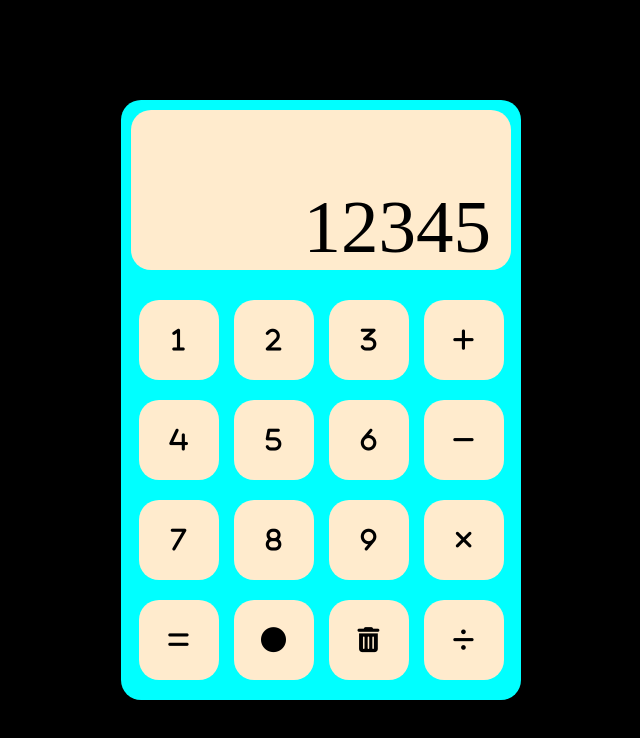
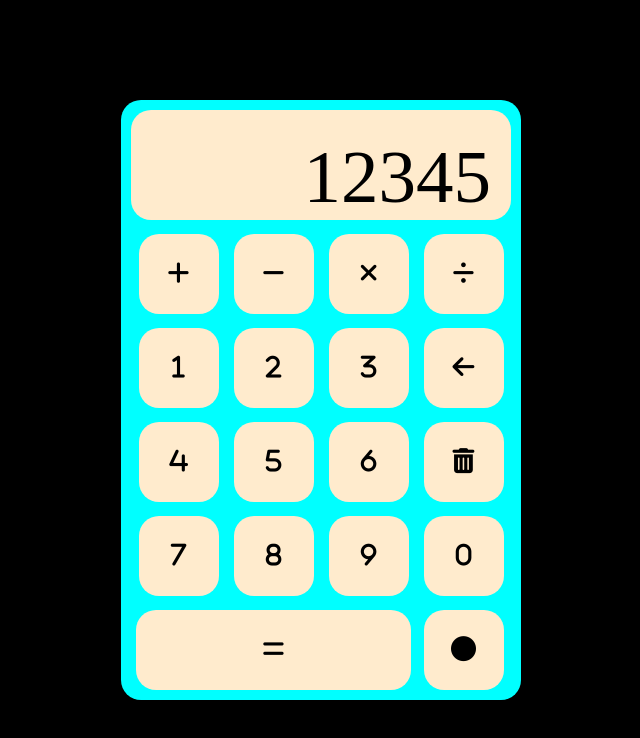
Before and after one commit to Micah-Morris/Calculator, a plain HTML site: page index.html in a window 1280 px wide. Shown: the whole page, without its empty margins (319-959 px from the left). Drawn offline with Linux system fonts and the light colour scheme.

Commit message:
reformat html to include 0 and backspace

```diff
--- a/index.html
+++ b/index.html
@@ -19,53 +19,59 @@
                 </div>
             </div>
             <div class="panel">
+                <div class="button" id="plus">
+                    <i class="fa-solid fa-plus"></i>
+                </div>
+                <div class="button" id="minus">
+                    <i class="fa-solid fa-minus"></i>
+                </div>
+                <div class="button" id="multiply">
+                    <i class="fa-solid fa-multiply"></i>
+                </div>
+                <div class="button" id="divide">
+                    <i class="fa-solid fa-divide"></i>
+                </div>
                 <div class="button" id="1">
                     <i class="fa-solid fa-1"></i>
                 </div>
-                <div class="button 2">
+                <div class="button" id="2">
                     <i class="fa-solid fa-2"></i>
                 </div>
-                <div class="button 3">
+                <div class="button" id="3">
                     <i class="fa-solid fa-3"></i>
                 </div>
-                <div class="button plus">
-                    <i class="fa-solid fa-plus"></i>
+                <div class="button" id="back">
+                    <i class="fa-solid fa-arrow-left"></i>
                 </div>
-                <div class="button 4">
+                <div class="button" id="4">
                     <i class="fa-solid fa-4"></i>
                 </div>
-                <div class="button 5">
+                <div class="button" id="5">
                     <i class="fa-solid fa-5"></i>
                 </div>
-                <div class="button 6">
+                <div class="button" id="6">
                     <i class="fa-solid fa-6"></i>
                 </div>
-                <div class="button minus">
-                    <i class="fa-solid fa-minus"></i>
+                <div class="button" id="clear">
+                    <i class="fa-solid fa-trash-can"></i>
                 </div>
-                <div class="button 7">
+                <div class="button" id="7">
                     <i class="fa-solid fa-7"></i>
                 </div>
-                <div class="button 8">
+                <div class="button" id="8">
                     <i class="fa-solid fa-8"></i>
                 </div>
-                <div class="button 9">
+                <div class="button" id="9">
                     <i class="fa-solid fa-9"></i>
                 </div>
-                <div class="button multiply">
-                    <i class="fa-solid fa-multiply"></i>
+                <div class="button" id="0">
+                    <i class="fa-solid fa-0"></i>
                 </div>
-                <div class="button equals">
+                <div class="button long" id="euqals">
                     <i class="fa-solid fa-equals"></i>
                 </div>
-                <div class="button point">
+                <div class="button" id="decimal">
                     <i class="fa-solid fa-circle"></i>
-                </div>
-                <div class="button clear">
-                    <i class="fa-solid fa-trash-can"></i>
-                </div>
-                <div class="button divide">
-                    <i class="fa-solid fa-divide"></i>
                 </div>
                 </div>
         </div>
--- a/style.css
+++ b/style.css
@@ -22,7 +22,7 @@ html, body{
 
 }
 .display{
-    height: 160px;
+    height: 110px;
     width: 380px;
     background-color: blanchedalmond;
     border-radius: 20px;
@@ -30,6 +30,7 @@ html, body{
     display: flex;
     justify-content:right;
     align-items:flex-end;
+    margin-top: 7px;
 
 
 }
@@ -37,12 +38,13 @@ html, body{
     margin-right: 20px;
 }
 .panel{
-    height: 400px;
+    height: 470px;
     width: 380px;
     display: grid;
     grid-template-columns: repeat(4,1fr);
     place-items: center;
     justify-content: space-around;
+
 
 }
 .button{
@@ -57,3 +59,7 @@ html, body{
 
 
 }
+.long{
+    width: 275px;
+    grid-column: 1/4;
+}
```
